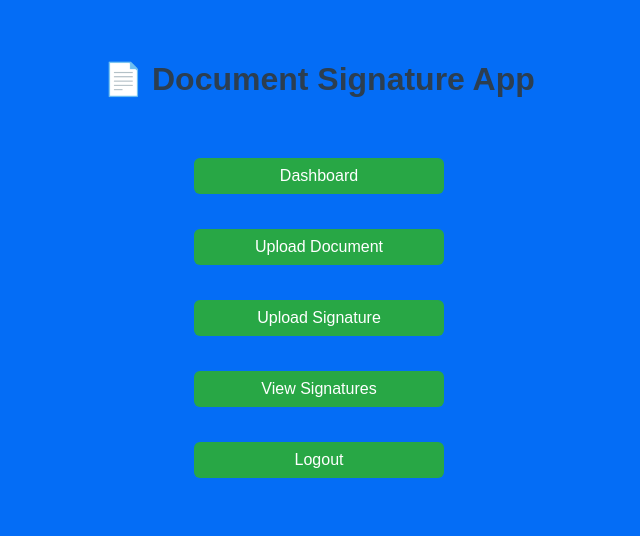
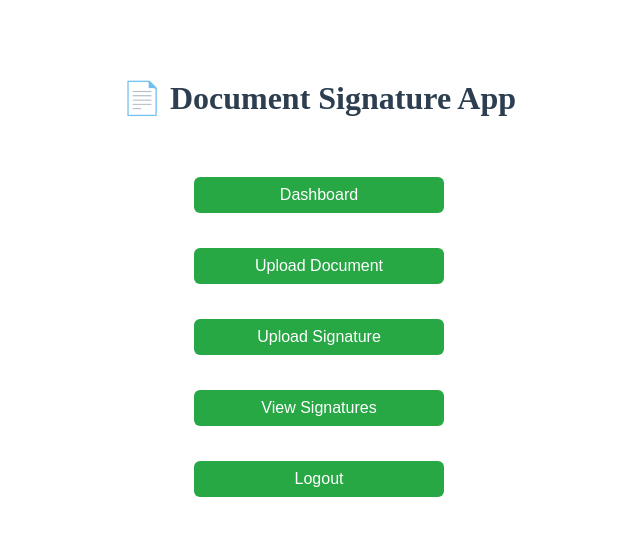
Before and after one commit to Samarth1507-coder/sign-app, a React (Vite) app in the folder client/: page / in a window 1280 px wide. Shown: the top 536 px of the page, without its empty margins (321-961 px from the left). Built offline with nearby package versions, Linux system fonts and the light colour scheme.

Commit message:
✅ Implemented login, PDF and signature upload pages with token-based auth

```diff
--- a/client/package.json
+++ b/client/package.json
@@ -11,8 +11,11 @@
   },
   "dependencies": {
     "axios": "^1.10.0",
+    "pdfjs-dist": "^5.3.31",
     "react": "^19.1.0",
     "react-dom": "^19.1.0",
+    "react-draggable": "^4.5.0",
+    "react-pdf": "^10.0.1",
     "react-router-dom": "^7.6.3"
   },
   "devDependencies": {
--- a/client/src/index.css
+++ b/client/src/index.css
@@ -1,12 +1,24 @@
-/* Reset and base styles */
-* {
-  margin: 0;
-  padding: 0;
-  box-sizing: border-box;
+.home-container {
+  text-align: center;
+  padding: 50px;
 }
 
-body {
-  font-family: Arial, sans-serif;
-  background-color: #046df6;
-  padding: 20px;
+.btn-group {
+  margin-top: 30px;
+  display: flex;
+  justify-content: center;
+  gap: 20px;
 }
+
+.nav-btn {
+  padding: 12px 24px;
+  background-color: #0077ff;
+  color: white;
+  text-decoration: none;
+  border-radius: 8px;
+  transition: 0.3s ease;
+}
+
+.nav-btn:hover {
+  background-color: #005fcc;
+}
--- a/client/src/pages/Dashboard.jsx
+++ b/client/src/pages/Dashboard.jsx
@@ -18,7 +18,7 @@ const Dashboard = () => {
   return (
     <div className="dashboard-container">
       <div className="dashboard-header">
-        <h1>Welcome to DocuSign Clone</h1>
+        <h1>Welcome to Signit</h1>
         <button onClick={handleLogout} className="logout-btn">
           Logout
         </button>
--- a/client/src/pages/ViewSignatures.jsx
+++ b/client/src/pages/ViewSignatures.jsx
@@ -10,7 +10,7 @@ const ViewSignatures = () => {
     try {
       const token = localStorage.getItem("token");
 
-      const response = await axios.get(`http://localhost:5000/api/signature/${docId}`, {
+      const response = await axios.get(`http://localhost:5000/api/signature/document/${docId}`, {
         headers: {
           Authorization: `Bearer ${token}`,
         },
```
Also changed, not shown: 1 other file (tests, documents, lock files or other folders).
